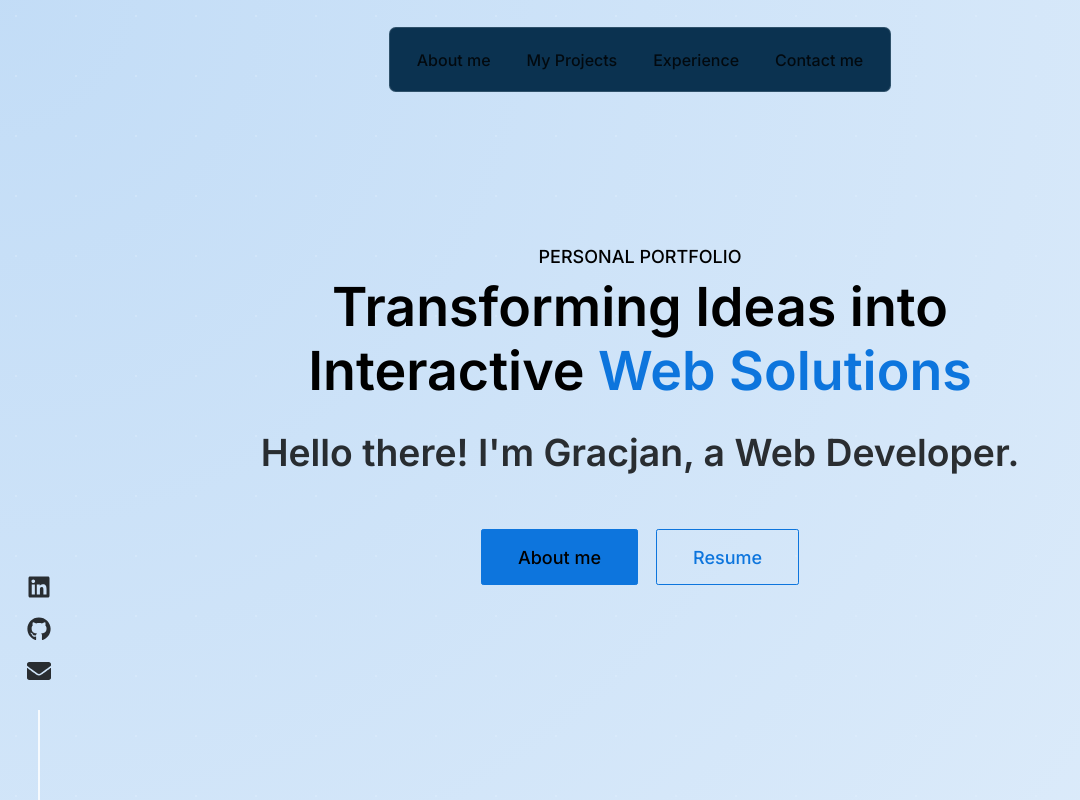
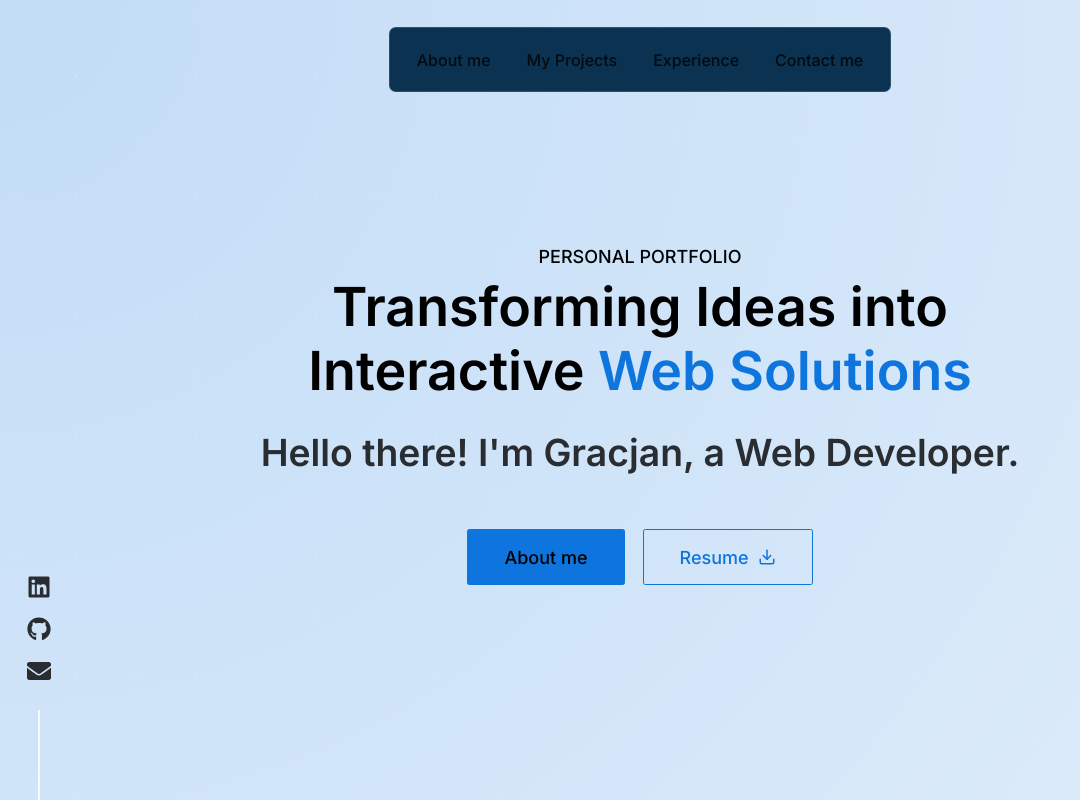
Before and after one commit to gradro/portfolio24, a Next.js app: page / in a window 1280 px wide. Shown: the top 800 px of the page, without its empty margins (0-1080 px from the left). Built offline with nearby package versions, Linux system fonts and the light colour scheme.

Commit message:
add resume download icon

```diff
--- a/sections/Home.tsx
+++ b/sections/Home.tsx
@@ -1,11 +1,11 @@
 "use client"
-import AnimatedHeading from '@/components/AnimatedHeading'
+import { FiDownload } from "react-icons/fi";
 import Button from '@/components/Button'
-import {motion} from 'framer-motion'
+import { motion } from 'framer-motion'
 
 const Home = () => {
   return (
-    <div className='relative overflow-hidden pt-32 md:pt-40 pb-32 min-h-screen md:min-h-full'>
+    <div className='relative overflow-hidden pt-10 md:pt-40 pb-32 flex flex-col justify-center md:justify-start min-h-screen md:min-h-full'>
       <div className="dots-background absolute z-[-1] w-full h-full top-1 left-1 right-1 bottom-1"/>
       <section className="container pt-14 flex items-center flex-col justify-center text-center lg:max-w-4xl mx-auto">
         <motion.p
@@ -46,7 +46,7 @@ const Home = () => {
           className="mt-6 flex gap-4"
         >
           <Button variant="primary" href="#about-me">About me</Button>
-          <Button variant="outline" href="/assets/resume.pdf" download>Resume</Button>
+          <Button variant="outline" icon={<FiDownload/>} href="/assets/resume.pdf" download>Resume</Button>
         </motion.div>
       </section>
     </div>
```
